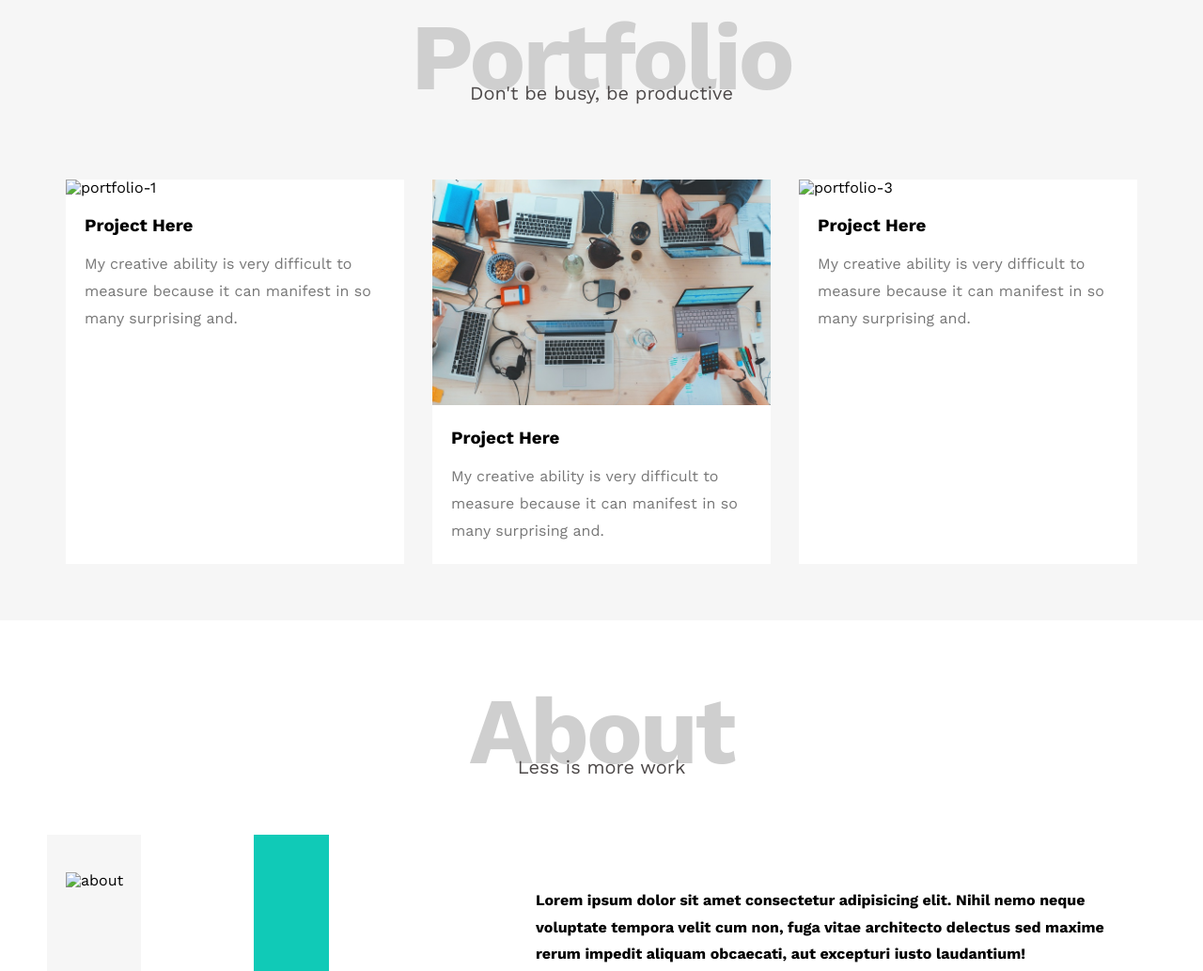
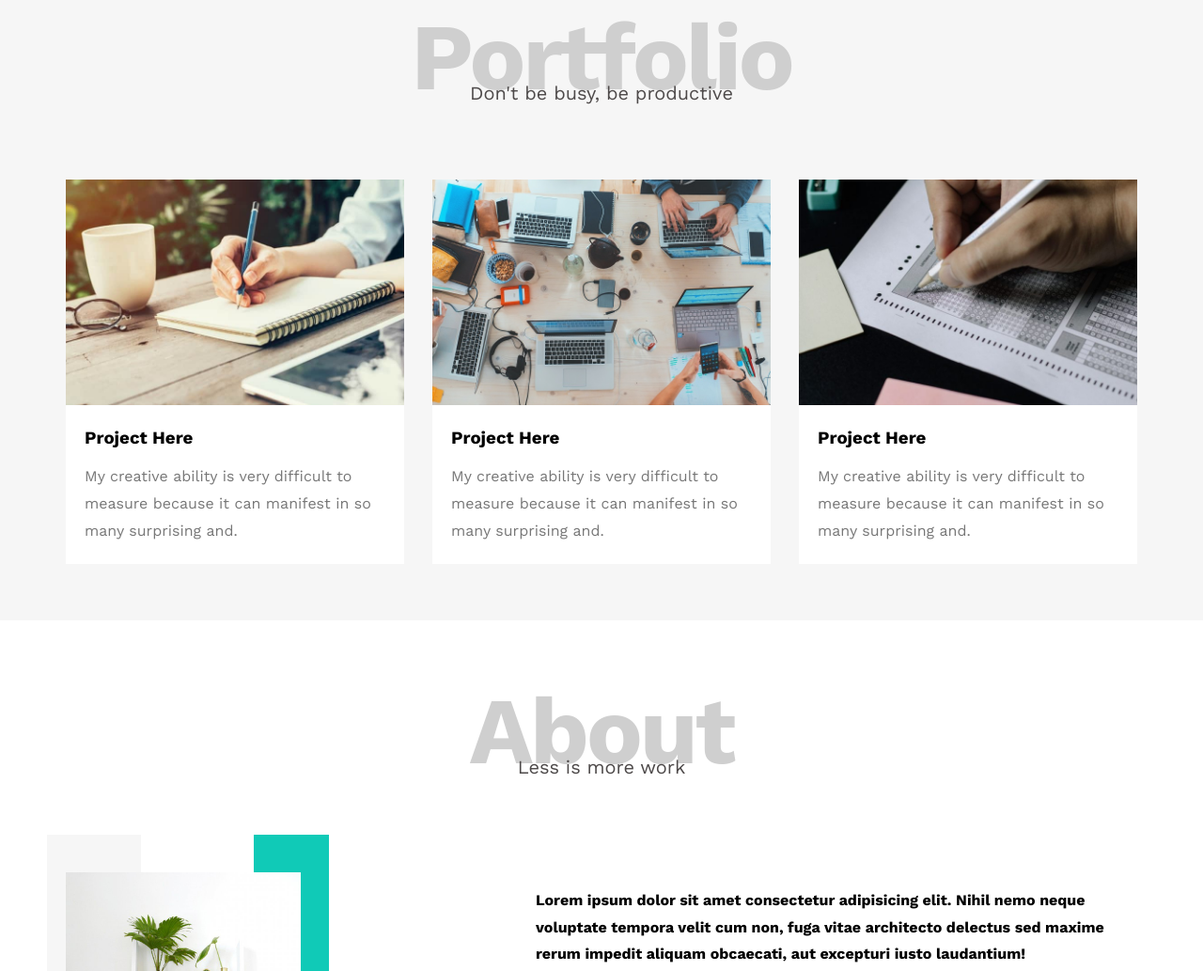
Before and after one commit to a7med2o6/leon-template_1, a plain HTML site: page index.html in a window 1280 px wide. Shown: the part 2137-3170 px from the top of the page at 94% size. Drawn offline with nearby package versions, Linux system fonts and the light colour scheme; the site is published under a folder, as on GitHub Pages, so addresses that start at the root find nothing.

Commit message:
Update index.html

```diff
--- a/index.html
+++ b/index.html
@@ -153,7 +153,7 @@
       <p>Don't be busy, be productive</p>
       <div class="portfolio-content">
         <div class="card">
-          <img src="/images/portfolio-1.jpg" alt="portfolio-1" />
+          <img src="./images/portfolio-1.jpg" alt="portfolio-1" />
           <div class="info">
             <h3>Project Here</h3>
             <p>
@@ -173,7 +173,7 @@
           </div>
         </div>
         <div class="card">
-          <img src="/images/portfolio-3.jpg" alt="portfolio-3" />
+          <img src="./images/portfolio-3.jpg" alt="portfolio-3" />
           <div class="info">
             <h3>Project Here</h3>
             <p>
@@ -193,7 +193,7 @@
       <p>Less is more work</p>
       <div class="about-content">
         <div class="image">
-          <img src="/images/about.jpg" alt="about" />
+          <img src="./images/about.jpg" alt="about" />
         </div>
         <div class="text">
           <p>Lorem ipsum dolor sit amet consectetur adipisicing elit. Nihil nemo
```
